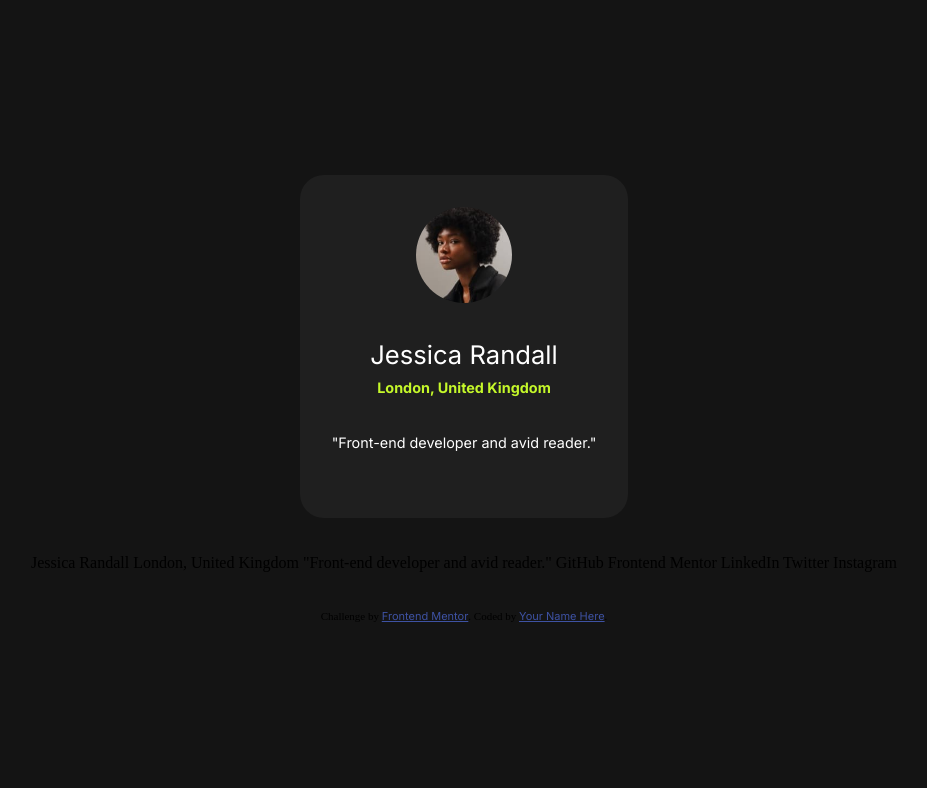
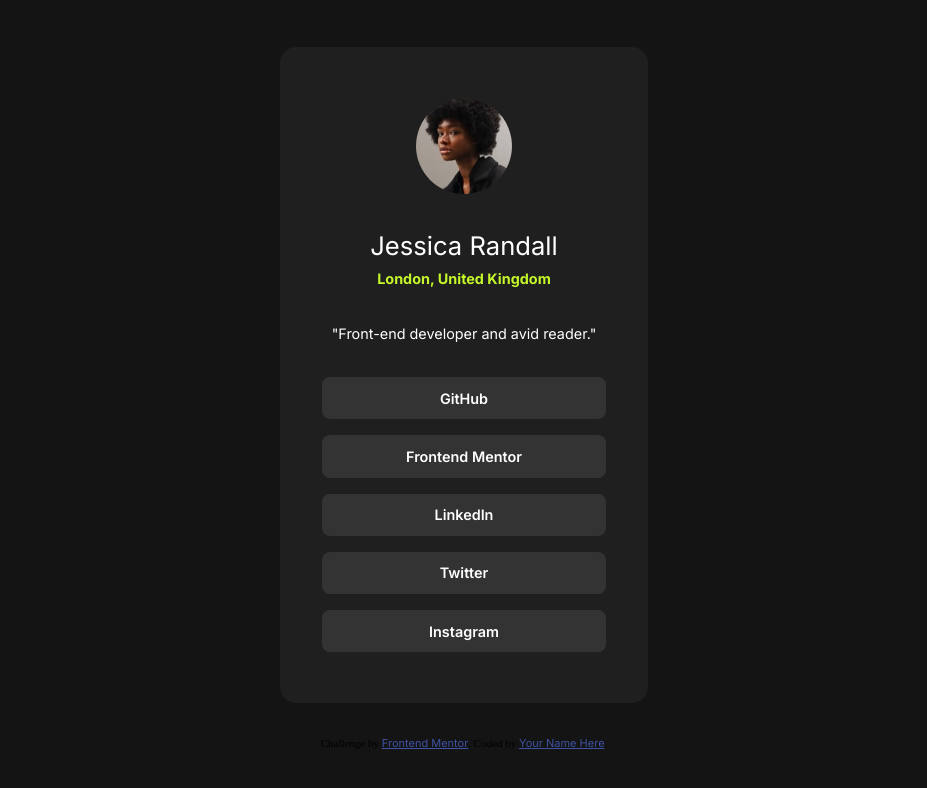
Before and after one commit to AntonyJDC/frontendmentor-challenges, a plain HTML site: page newbie/socials-links/index.html in a window 1280 px wide. Shown: the whole page, without its empty margins (176-1103 px from the left). Drawn offline with Linux system fonts and the light colour scheme.

Commit message:
Añadidos los botones

```diff
--- a/newbie/socials-links/assets/css/style.css
+++ b/newbie/socials-links/assets/css/style.css
@@ -30,8 +30,8 @@ body {
     background-color: var(--DarkGrey);
     min-width: auto;
     height: auto;
-    padding: 2rem;
-    border-radius: 1.5rem;
+    padding: 3.2rem;
+    border-radius: 1rem;
 }
 
 .profile {
@@ -75,3 +75,29 @@ body {
 .profile p {
     margin-bottom: 2rem;
 }
+
+.social-links {
+    display: flex;
+    flex-direction: column;
+    justify-content: center;
+    align-items: center;
+    gap: 1rem;
+}
+
+.social-links a {
+    text-align: center;
+    text-decoration: none;
+    padding: 0.6rem;
+    border-radius: 0.5rem;
+    width: 100%;
+    background-color: var(--Grey);
+    color: var(--White);
+    font-size: 0.9rem;
+    font-weight: 600;
+}
+
+.social-links a:hover {
+    background-color: var(--Green);
+    color: var(--Grey);
+    font-weight: 700;
+}
--- a/newbie/socials-links/index.html
+++ b/newbie/socials-links/index.html
@@ -34,18 +34,14 @@
       <p class="profile__location">London, United Kingdom</p>
       <p class="profile__bio">"Front-end developer and avid reader."</p>
     </div>
+    <div class="social-links">
+      <a href="https://github.com" target="_blank">GitHub</a>
+      <a href="https://www.frontendmentor.io" target="_blank">Frontend Mentor</a>
+      <a href="https://www.linkedin.com" target="_blank">LinkedIn</a>
+      <a href="https://twitter.com" target="_blank">Twitter</a>
+      <a href="https://www.instagram.com" target="_blank">Instagram</a>
+    </div>
   </main>
-
-  Jessica Randall
-  London, United Kingdom
-  "Front-end developer and avid reader."
-
-  GitHub
-  Frontend Mentor
-  LinkedIn
-  Twitter
-  Instagram
-
   <div class="attribution">
     Challenge by <a href="https://www.frontendmentor.io?ref=challenge" target="_blank">Frontend Mentor</a>.
     Coded by <a href="#">Your Name Here</a>.
```
